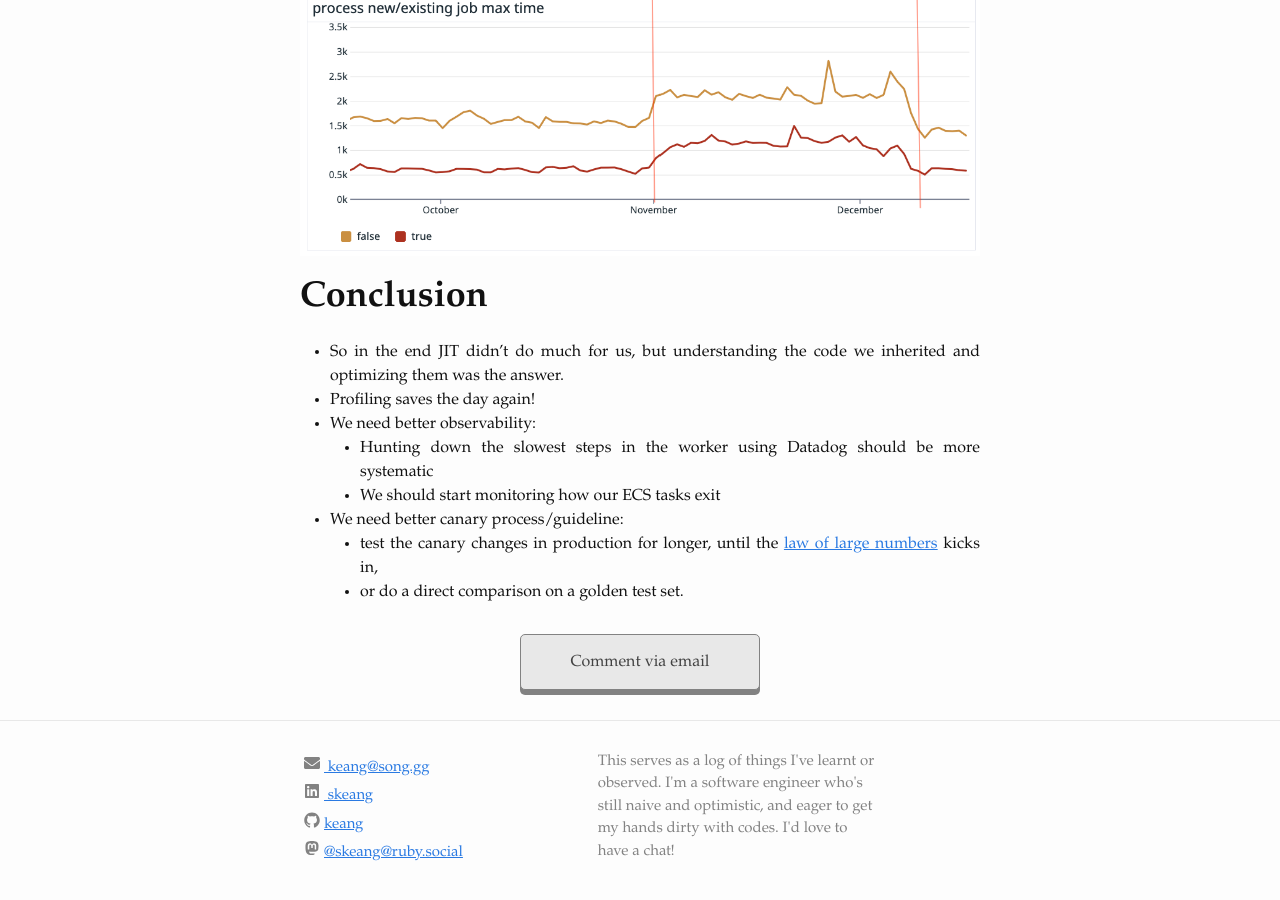
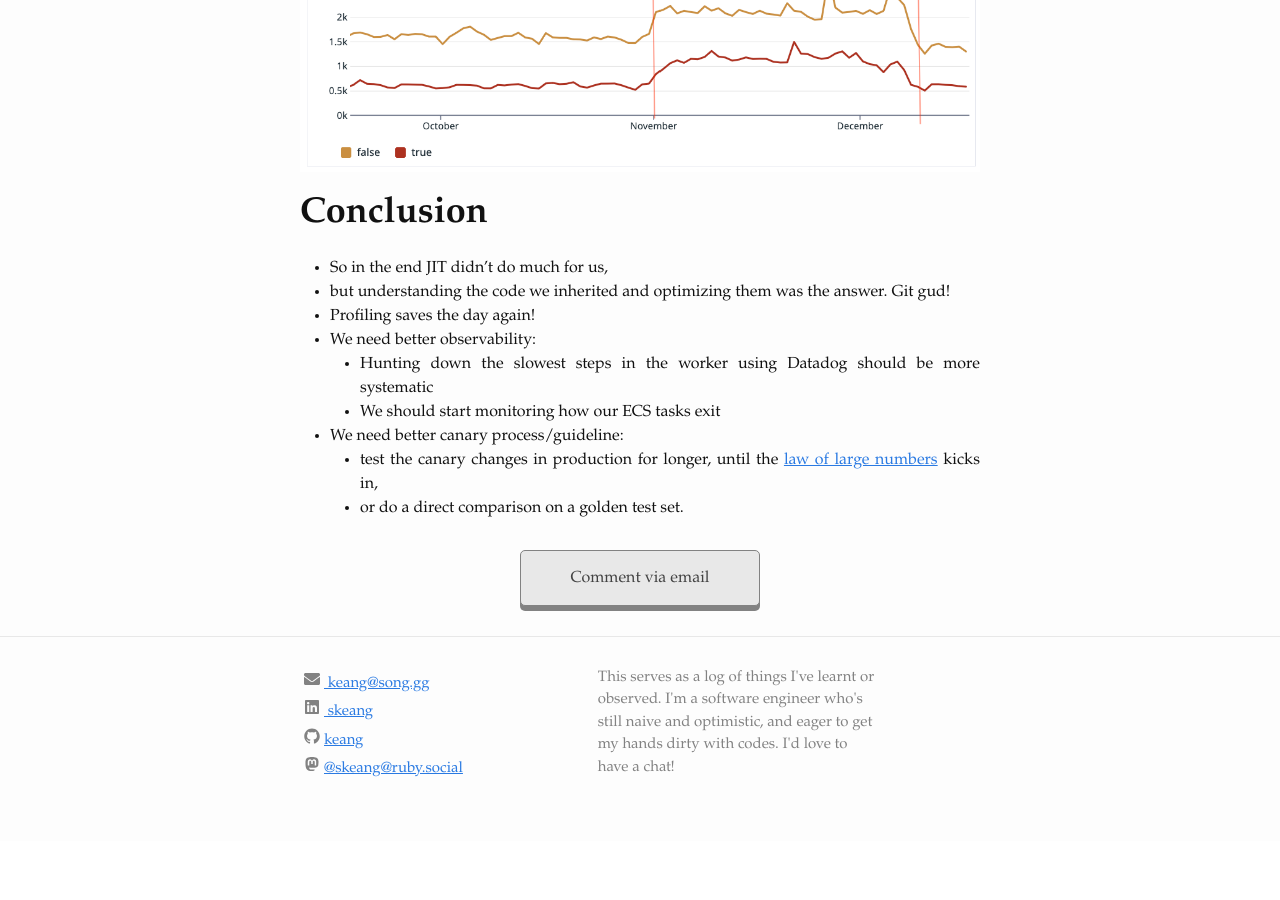
Before and after one commit to keang/keang.github.io, a Jekyll site: the page built from _posts/2023-12-08-upgrade-ruby-32.markdown, in a window 1280 px wide and 900 px high, scrolled down 3956 px. Built offline with Jekyll 4.4.1, drawn with Linux system fonts in a browser that asks for light colours; nearby versions of some CDN libraries; some web fonts are replaced; after the commit the page ends 4797 px from its top, so only the background shows below that; some of the changed text lies outside the part shown.

Commit message:
Touch up

```diff
--- a/_posts/2023-12-08-upgrade-ruby-32.markdown
+++ b/_posts/2023-12-08-upgrade-ruby-32.markdown
@@ -112,7 +112,8 @@ Prod (before/after): `Ruby3.2 YJIT SkipDiagnostics` > `Ruby3.1` > `Ruby3.2 YJIT`
 
 # Conclusion
 
-- So in the end JIT didn't do much for us, but understanding the code we inherited and optimizing them was the answer.
+- So in the end JIT didn't do much for us,
+- but understanding the code we inherited and optimizing them was the answer. Git gud!
 - Profiling saves the day again!
 - We need better observability:
   + Hunting down the slowest steps in the worker using Datadog should be more systematic
```
Also changed, not shown: other parts of _posts/2023-12-08-upgrade-ruby-32.markdown (+3 -3 lines).
